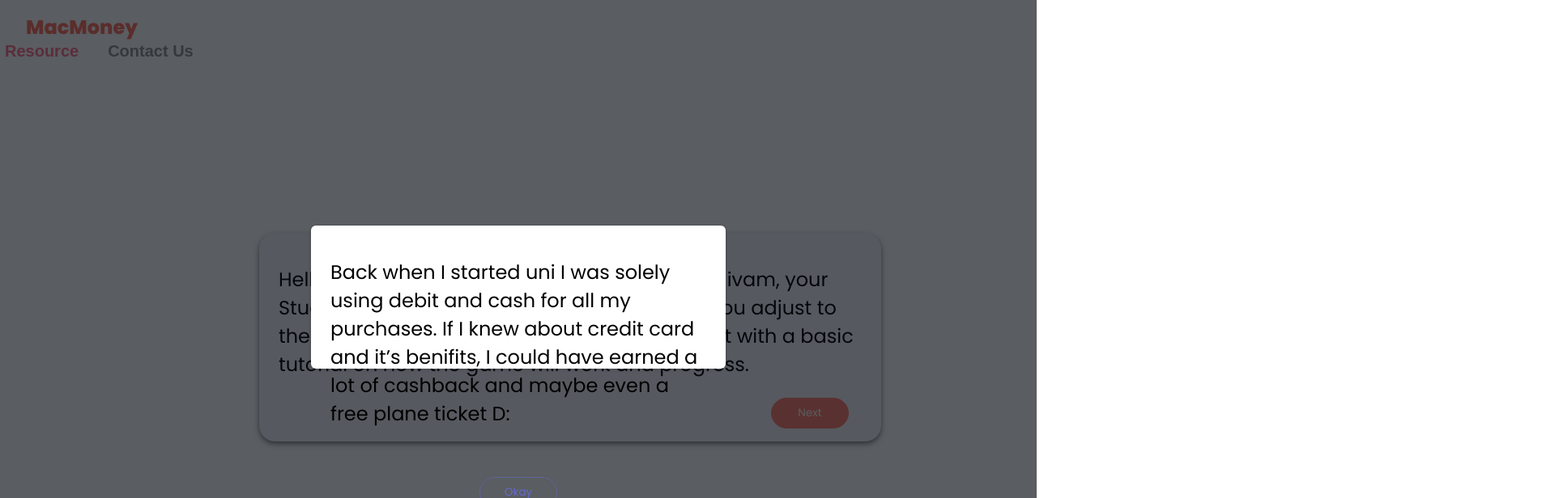
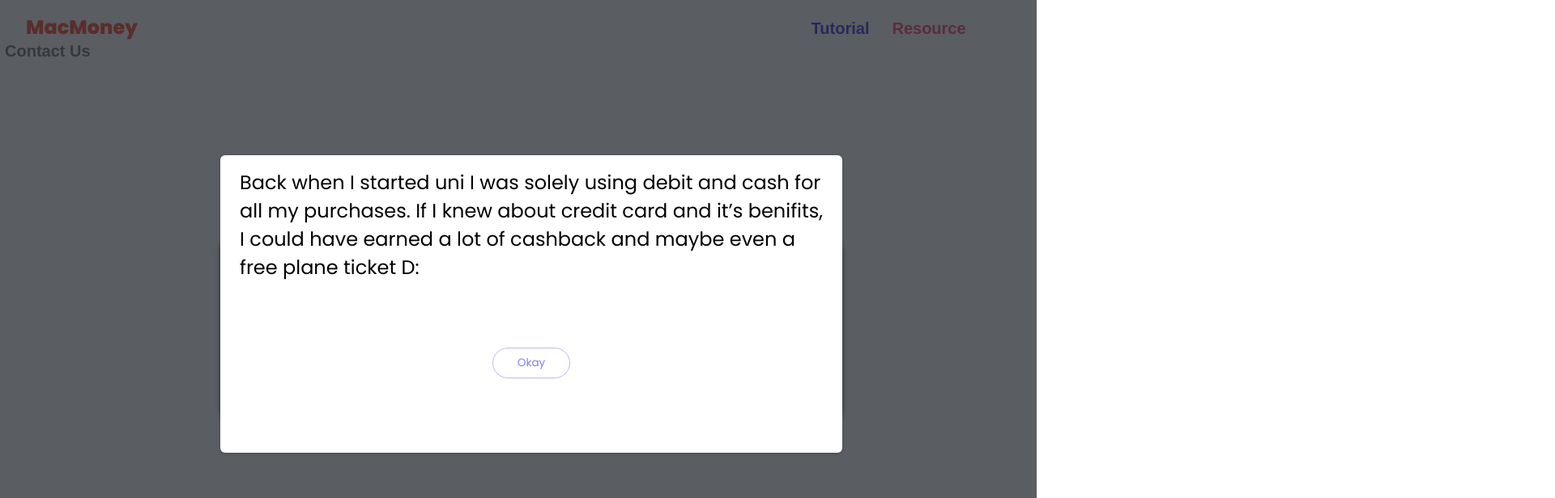
Before and after one commit to sharmb9/Capstone-MacMoney, a React (Create React App) app: page / in a window 1280 px wide. Both pictures are taken after a click on the button "Next". Shown: the top 616 px of the page at 81% size, 1920 px wide, since content can reach past the window. Built offline with nearby package versions, Linux system fonts and the light colour scheme.

Commit message:
fix layout

```diff
--- a/src/App.css
+++ b/src/App.css
@@ -9,13 +9,14 @@
   z-index: 10;
   position: fixed;
   top: 36vh;
-  left: calc(50% - 20rem);
+  left: calc(50% - 23rem);
   font-family: 'Poppins', sans-serif;
 }
 p{
   font:inherit;
   text-align: left;
-  font-size: 1.5rem;;
+  font-size: 1.5rem;
+  margin-top: 0rem;
 }
 .return-icons{
   font-size: 2rem;
@@ -65,11 +66,13 @@ p{
 }
 .navbar{
   margin-top: 1rem;
+
+
 }
 .navbar li{
   display:inline;
   font-family: 'Poppins', sans-serif;
-  /* border: 1px solid #FF7262; */
+
 
 }
 
@@ -77,14 +80,16 @@ p{
   color: #FF7262;
   font-weight: 800;
   font-size: 1.5rem;;
-  padding: .5rem 2rem;
-  margin-right: 122rem ;
+  padding: .25rem 2rem;
+  margin-right: 62%;
+
 
 }
 
 .nav-item{
-  margin-right: 1.5rem;
+  margin-right: 1rem;
 }
+
 .nav-btn{
   font-size: 1.25rem;
   font-weight:700;
@@ -126,16 +131,15 @@ p{
   background-color: white;
   padding: 1rem 1.5rem;
   text-align: center;
-  /* width:45rem; */
+  width: 45rem;
   z-index: 10;
   position: fixed;
-  /* top: 36vh;
-  left: calc(50% - 20rem); */
-  left: 30%;
+  left: calc(50% - 23rem);
   right: 30%;
-  top: 34.91%;
-  bottom: 43%;
+  top: calc(50% - 13rem);
+  bottom: calc(50% - 10rem);
   font-family: 'Poppins', sans-serif;
+  overflow: auto;
 }
 .btn-feedback{
   /* position: relative;
```
